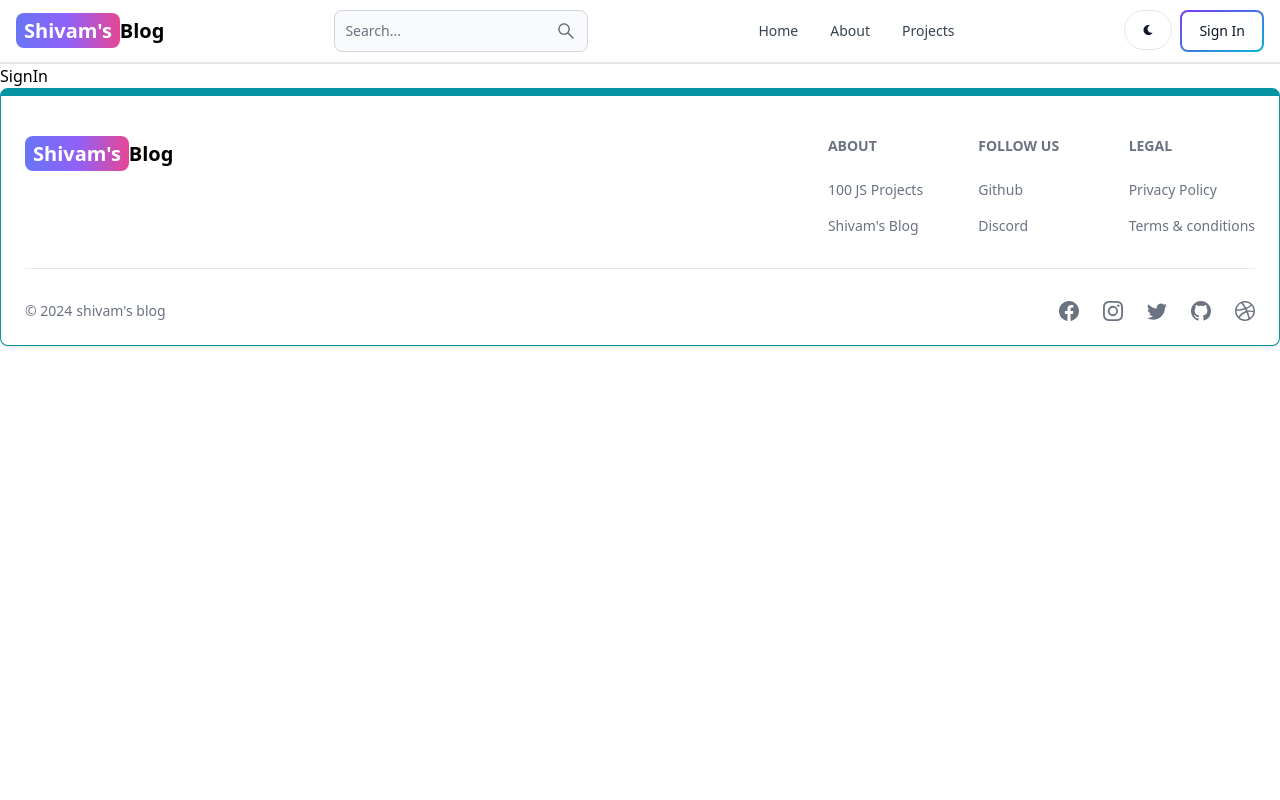
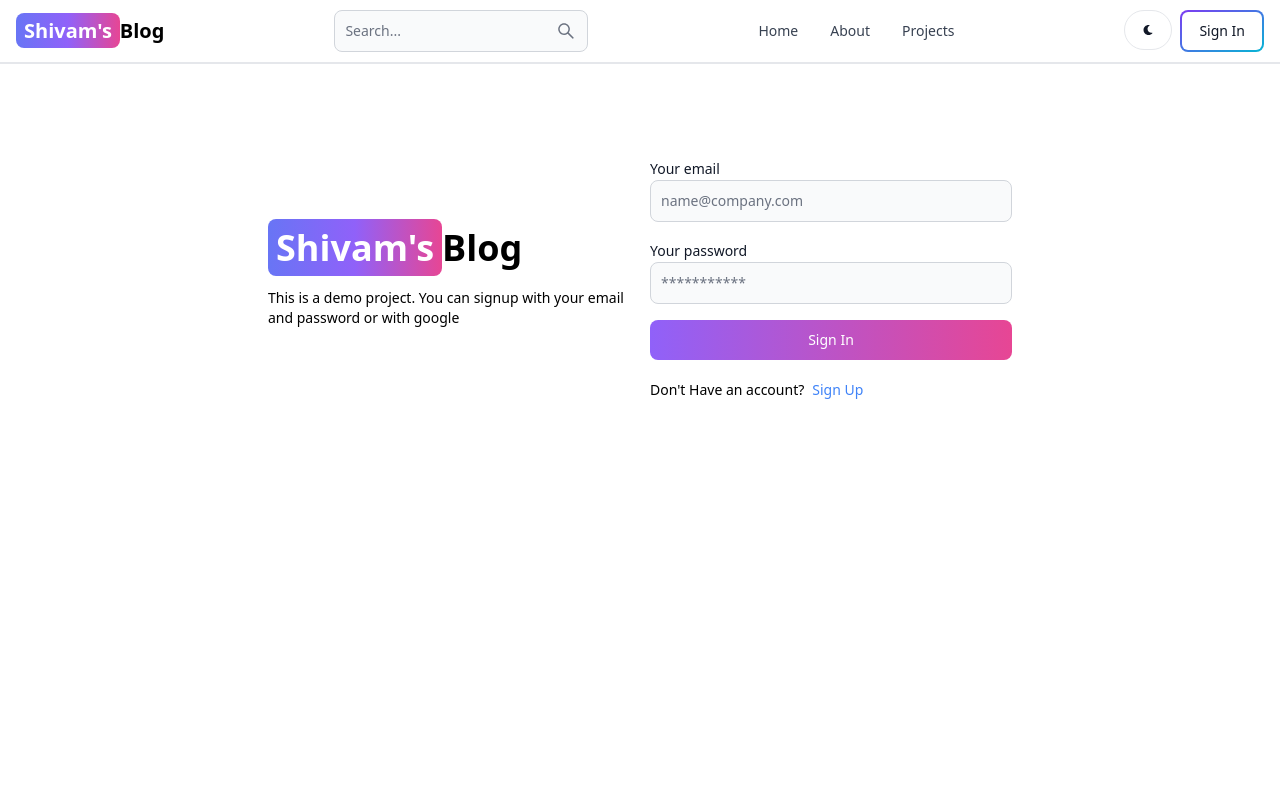
Before and after one commit to 12Shivam12/MERN-blog-app, a React (Vite) app in the folder myBlogApp/: page /sign-in in a window 1280 px wide. Shown: the top 800 px of the page. Built offline with nearby package versions, Linux system fonts and the light colour scheme.

Commit message:
completed signin functionality

```diff
--- a/myBlogApp/src/App.jsx
+++ b/myBlogApp/src/App.jsx
@@ -4,9 +4,9 @@
 import Dashboard from "./pages/Dashboard"
 import Projects from "./pages/Projects"
 import Header from "./components/Header"
-import SignIn from "./pages/Signin"
-import SignUp from "./pages/Signup"
 import FooterComp from "./components/Footer"
+import Signin from "./pages/Signin"
+import Signup from "./pages/Signup"
 
 
 function App() {
@@ -18,8 +18,8 @@
       <Routes>
         <Route path="/" element={<Home />} />
         <Route path="/about" element={<About />} />
-        <Route path="/sign-in" element={<SignIn />} />
-        <Route path="/sign-up" element={<SignUp />} />
+        <Route path="/sign-in" element={<Signin />} />
+        <Route path="/sign-up" element={<Signup />} />
         <Route path="/dashboard" element={<Dashboard />} />
         <Route path="/projects" element={<Projects />} />
       </Routes>
--- a/myBlogApp/src/pages/Signin.jsx
+++ b/myBlogApp/src/pages/Signin.jsx
@@ -1,9 +1,108 @@
-import React from 'react'
+import { Alert, Button, Label, Spinner, TextInput } from 'flowbite-react'
+import React, { useState } from 'react'
+import { Link, useNavigate } from 'react-router-dom'
 
-const SignIn = () => {
+const Signin = () => {
+
+  const [formData, setFormData] = useState({});
+  const [errorMessage, setErrorMessage] = useState(null);
+  const [loading, setLoading] = useState(false);
+
+  const navigate = useNavigate();
+
+  const handleChange = (e) => {
+    setFormData({ ...formData, [e.target.id]: e.target.value.trim() })
+  }
+
+  const handleSubmit = async (e) => {
+    e.preventDefault();
+
+    if (!formData.email || !formData.password) {
+      return setErrorMessage('Please fill out all fields');
+    }
+
+    try {
+      setLoading(true);
+      setErrorMessage(null);
+      const res = await fetch('/api/auth/signin', {
+        method: 'POST',
+        headers: { 'Content-Type': 'application/json' },
+        body: JSON.stringify(formData)
+      });
+      const data = await res.json()
+      if (data.success === false) {
+        return setErrorMessage(data.message)
+      }
+      setLoading(false)
+      if(res.ok){
+        navigate('/')
+      }
+    } catch (error) {
+      setErrorMessage(error.message)
+      setLoading(false);
+    }
+  }
+
   return (
-    <div>SignIn</div>
+    <div className='min-h-screen mt-20'>
+      <div className="flex p-3 max-w-3xl mx-auto flex-col md:flex-row md:items-center gap-5" >
+        {/* left side */}
+        <div className="flex-1">
+          <Link to='/' className='font-bold dark:text-white text-4xl'>
+            <span className="px-2 py-1 bg-gradient-to-r from-indigo-500 via-purple-500 to-pink-500 rounded-lg text-white">Shivam's</span>
+            Blog
+          </Link>
+          <p className='text-sm mt-5'>
+            This is a demo project. You can signup with your email and password
+            or with google
+          </p>
+        </div>
+        {/* right side */}
+        <div className="flex-1">
+          <form className='flex flex-col gap-4' onSubmit={handleSubmit}>
+
+            <div>
+              <Label value='Your email' />
+              <TextInput onChange={handleChange}
+                type='email'
+                placeholder='name@company.com'
+                id='email' />
+            </div>
+            <div>
+              <Label value='Your password' />
+              <TextInput onChange={handleChange}
+                type='password'
+                placeholder='***********'
+                id='password' />
+            </div>
+            <Button gradientDuoTone='purpleToPink' type='submit' disabled={loading} >
+              {
+                loading ? (
+                  <> <Spinner size='sm' />
+                    <span className='pl-3'>Loading...</span>
+                  </>
+                ) : 'Sign In'
+              }
+
+            </Button>
+          </form>
+          <div className='flex gap-2 text-sm mt-5'>
+            <span>Don't Have an account?</span>
+            <Link to='/sign-up' className='text-blue-500'>
+              Sign Up
+            </Link>
+          </div>
+          {
+            errorMessage && (
+              <Alert className='mt-5' color='failure'>
+                {errorMessage}
+              </Alert>
+            )
+          }
+        </div>
+      </div>
+    </div>
   )
 }
 
-export default SignIn
+export default Signin
--- a/myBlogApp/src/pages/Signup.jsx
+++ b/myBlogApp/src/pages/Signup.jsx
@@ -2,7 +2,7 @@
 import React, { useState } from 'react'
 import { Link, useNavigate } from 'react-router-dom'
 
-const Signin = () => {
+const Signup = () => {
 
   const [formData, setFormData] = useState({});
   const [errorMessage, setErrorMessage] = useState(null);
@@ -111,4 +111,4 @@
   )
 }
 
-export default Signin
+export default Signup
```
